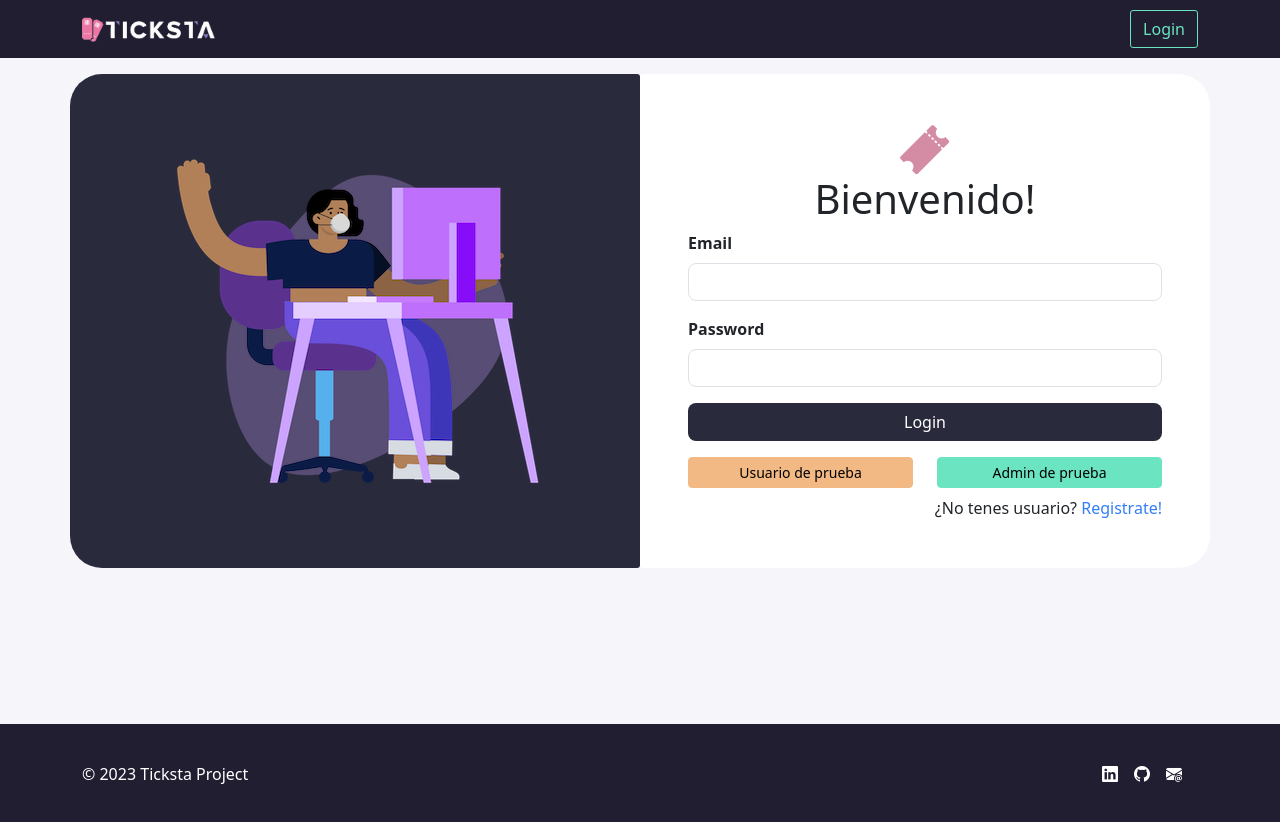
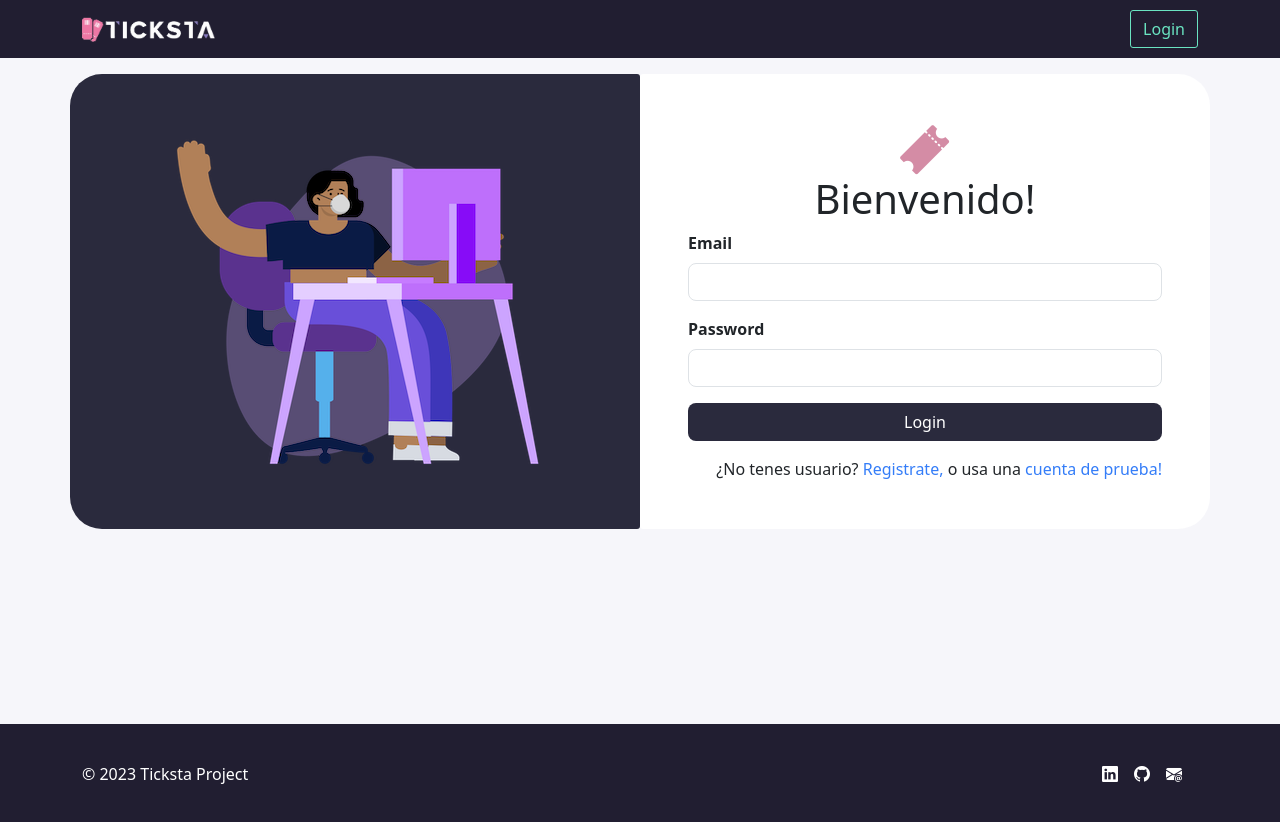
Before and after one commit to LJVazquez/ticksta, a React (Create React App) app in the folder front/: page /login in a window 1280 px wide. Built offline with nearby package versions, Linux system fonts and the light colour scheme.

Commit message:
Modificado .env para agregar nuevos roles. Modificado Login para agregar nuevos roles al Login de invitado. Modificado Header para incluir un dropdown con el nombre de usuario logeado

```diff
--- a/front/src/components/Header.js
+++ b/front/src/components/Header.js
@@ -90,9 +90,29 @@ export default function Header() {
 							<ul></ul>
 						)}
 						{authUser ? (
-							<button className="btn btn-outline-danger" onClick={logOut}>
-								Logout
-							</button>
+							<>
+								<div class="dropdown">
+									<span
+										class="dropdown-toggle text-white"
+										type="button"
+										data-bs-toggle="dropdown"
+										aria-expanded="false"
+									>
+										<i className="bi bi-person-circle me-2"></i>
+										{authUser.name}
+									</span>
+									<ul class="dropdown-menu">
+										<li
+											className="dropdown-item text-danger"
+											style={{ cursor: 'pointer' }}
+										>
+											<span onClick={logOut}>
+												<i className="bi bi-door-open-fill me-2"></i>Logout
+											</span>
+										</li>
+									</ul>
+								</div>
+							</>
 						) : (
 							<Link to="/login" className="btn btn-outline-success">
 								Login
--- a/front/src/pages/Login.js
+++ b/front/src/pages/Login.js
@@ -14,6 +14,7 @@ import ticketHero from '../img/ticket-hero.png';
 export default function Login() {
 	const [isLoginLoading, setIsLoginLoading] = useState(false);
 	const [loginError, setLoginError] = useState(null);
+	const [guestLogin, setGuestLogin] = useState(false);
 	const { authUser, setAuthToken } = useContext(AuthContext);
 	const handleError = useHandleAxiosError();
 	const navigate = useNavigate();
@@ -52,10 +53,11 @@ export default function Login() {
 
 	const loginTestUser = async (role) => {
 		try {
-			const testEmail = process.env[`REACT_APP_TEST_${role}_EMAIL`];
-			const testPass = process.env.REACT_APP_TEST_PASS;
+			const testUserDomain = process.env[`REACT_APP_TEST_USER_DOMAIN`];
+			const testUserPass = process.env.REACT_APP_TEST_USER_PASS;
+			const testUserEmail = role.toLowerCase() + testUserDomain;
 
-			const authToken = await login(testEmail, testPass);
+			const authToken = await login(testUserEmail, testUserPass);
 
 			setAuthToken(authToken.jwt);
 			localStorage.setItem('authToken', JSON.stringify(authToken.jwt));
@@ -66,12 +68,60 @@ export default function Login() {
 		}
 	};
 
+	const getLoginBody = () => {
+		if (guestLogin) {
 			return (
-		<Layout>
-			<div className="row" style={{ height: '50vh' }}>
-				<div className="col-6 bg-dark-subtle d-flex align-items-center justify-content-center d-none d-md-flex rounded-5 rounded-end">
-					<img src={loginImage} alt="login image" className="img-fluid" />
+				<>
+					<div className="col-12 col-md-6 bg-white p-5 rounded-5 rounded-start d-flex flex-column gap-3">
+						<h1 className="text-center">
+							<img src={ticketHero} height="50" />
+							<br />
+							Bienvenido!
+						</h1>
+						<p className="text-center">Selecciona tu usuario de prueba:</p>
+						<button
+							type="button"
+							className="btn btn-dark"
+							onClick={() => loginTestUser('ADMIN')}
+						>
+							<i className="bi bi-person-circle"></i> ADMIN
+						</button>
+						<button
+							type="button"
+							className="btn btn-primary text-white"
+							onClick={() => loginTestUser('MANAGER')}
+						>
+							<i className="bi bi-person-circle"></i> MANAGER
+						</button>
+						<button
+							type="button"
+							className="btn btn-info"
+							onClick={() => loginTestUser('DEV')}
+						>
+							<i className="bi bi-person-circle"></i> DEV
+						</button>
+						<button
+							type="button"
+							className="btn btn-success"
+							onClick={() => loginTestUser('USER')}
+						>
+							<i className="bi bi-person-circle"></i> USER
+						</button>
+						<span className="text-end">
+							¿Tenes cuenta?{' '}
+							<span
+								className="text-primary"
+								style={{ cursor: 'pointer' }}
+								onClick={() => setGuestLogin(false)}
+							>
+								Ingresa con tu email!
+							</span>
+						</span>
 					</div>
+				</>
+			);
+		}
+		return (
 			<div className="col-12 col-md-6 bg-white p-5 rounded-5 rounded-start d-flex flex-column justify-content-between">
 				<form onSubmit={handleSubmit(onSubmit)}>
 					<h1 className="text-center">
@@ -104,34 +154,33 @@ export default function Login() {
 						<div className="col-12 d-grid mb-3">
 							<SubmitButton name={'Login'} isLoading={isLoginLoading} />
 						</div>
-							<div className="col-12 col-lg-6 d-grid mb-2">
-								<span
-									className="btn btn-sm btn-warning"
-									onClick={() => loginTestUser('USER')}
-								>
-									Usuario de prueba
-								</span>
-							</div>
-							<div className="col-12 col-lg-6 d-grid mb-2">
-								<span
-									className="btn btn-sm btn-success"
-									onClick={() => loginTestUser('ADMIN')}
-								>
-									Admin de prueba
-								</span>
-							</div>
 					</div>
 				</form>
 				<span className="text-end">
 					¿No tenes usuario?{' '}
-						<Link
-							to="/register"
-							className="text-end mt-2 pe-auto text-decoration-none"
+					<Link to="/register" className="text-end mt-2 text-decoration-none">
+						Registrate,
+					</Link>{' '}
+					o usa una{' '}
+					<span
+						className="text-primary"
+						style={{ cursor: 'pointer' }}
+						onClick={() => setGuestLogin(true)}
 					>
-							Registrate!
-						</Link>
+						cuenta de prueba!
+					</span>
 				</span>
 			</div>
+		);
+	};
+
+	return (
+		<Layout>
+			<div className="row" style={{ height: '50vh' }}>
+				<div className="col-6 bg-dark-subtle d-flex align-items-center justify-content-center d-none d-md-flex rounded-5 rounded-end">
+					<img src={loginImage} alt="login image" className="img-fluid" />
+				</div>
+				{getLoginBody()}
 			</div>
 		</Layout>
 	);
```
Also changed, not shown: 1 other file (tests, documents, lock files or other folders). Lines whose indentation alone changed are shown as unchanged.
